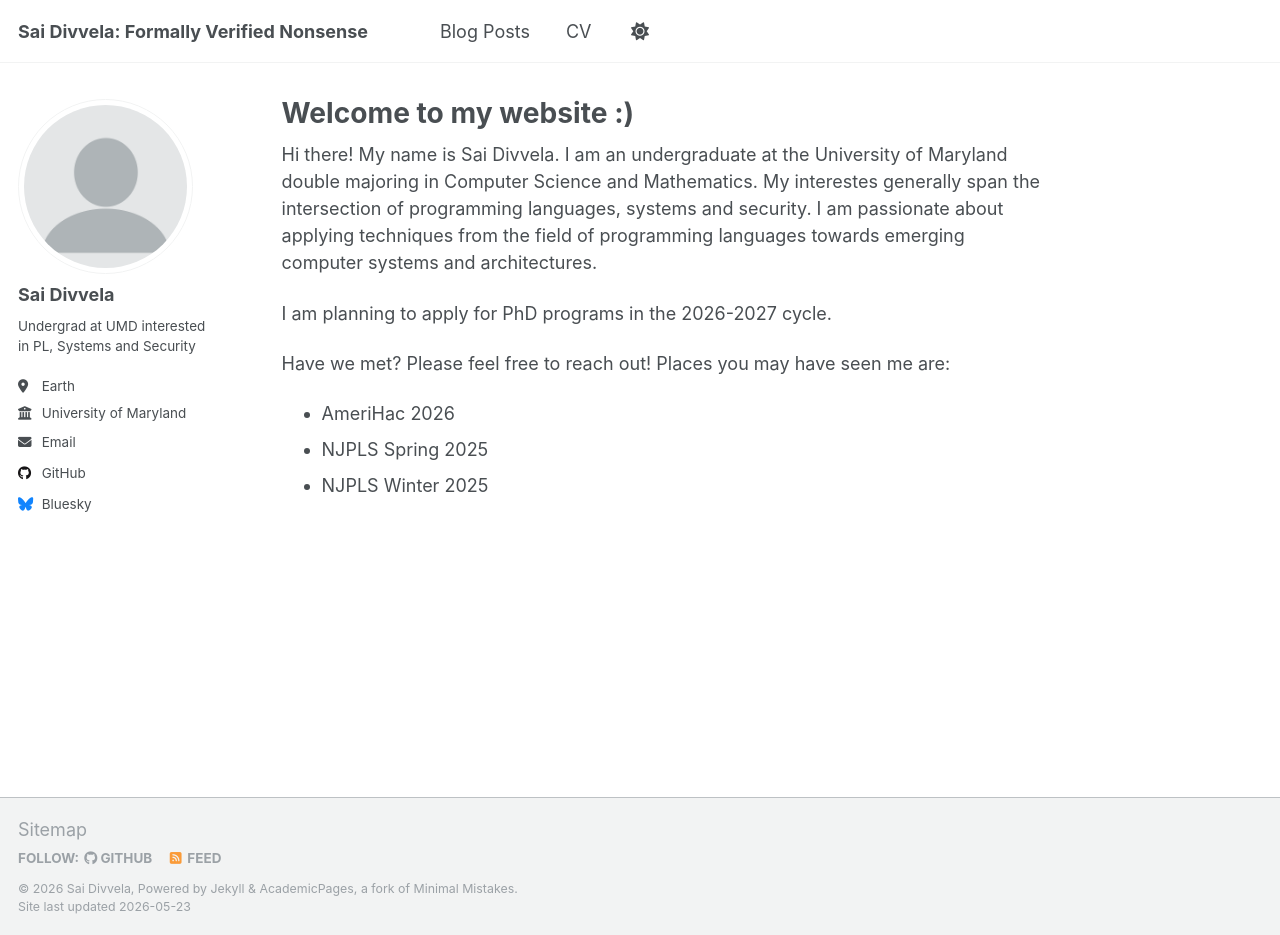
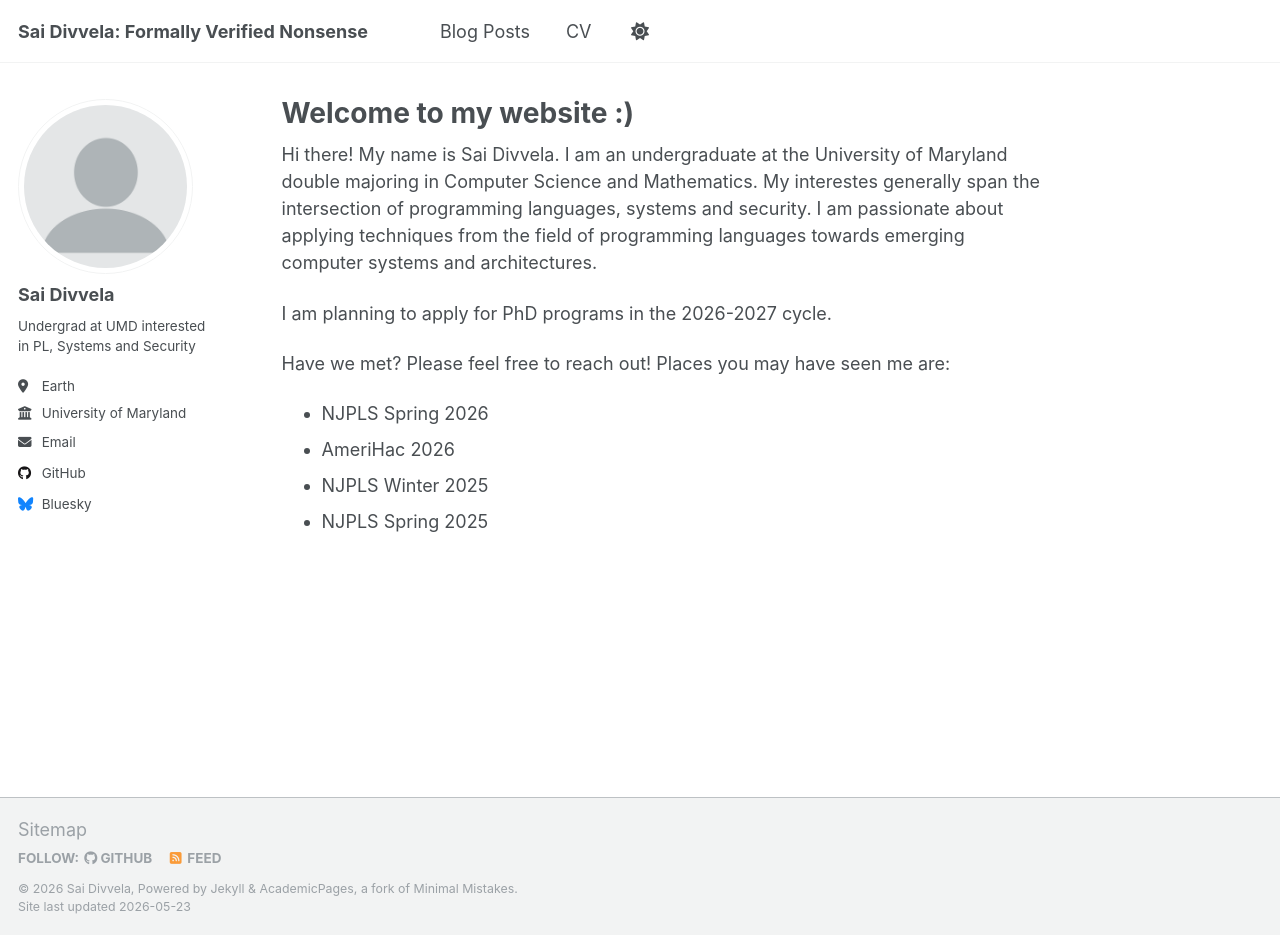
Before and after one commit to TheDeveloper101/thedeveloper101.github.io, a Jekyll site: the page built from _pages/about.md, in a window 1280 px wide and 935 px high. Built offline with Jekyll 4.4.1, drawn with Linux system fonts in a browser that asks for light colours; a script that is not in the unit is left out.

Commit message:
places where ive been

```diff
--- a/_pages/about.md
+++ b/_pages/about.md
@@ -12,6 +12,7 @@ Hi there! My name is Sai Divvela. I am an undergraduate at the University of Mar
 I am planning to apply for PhD programs in the 2026-2027 cycle.
 
 Have we met? Please feel free to reach out! Places you may have seen me are:
+  - NJPLS Spring 2026
   - AmeriHac 2026
+  - NJPLS Winter 2025
   - NJPLS Spring 2025
-  - NJPLS Winter 2025
```
